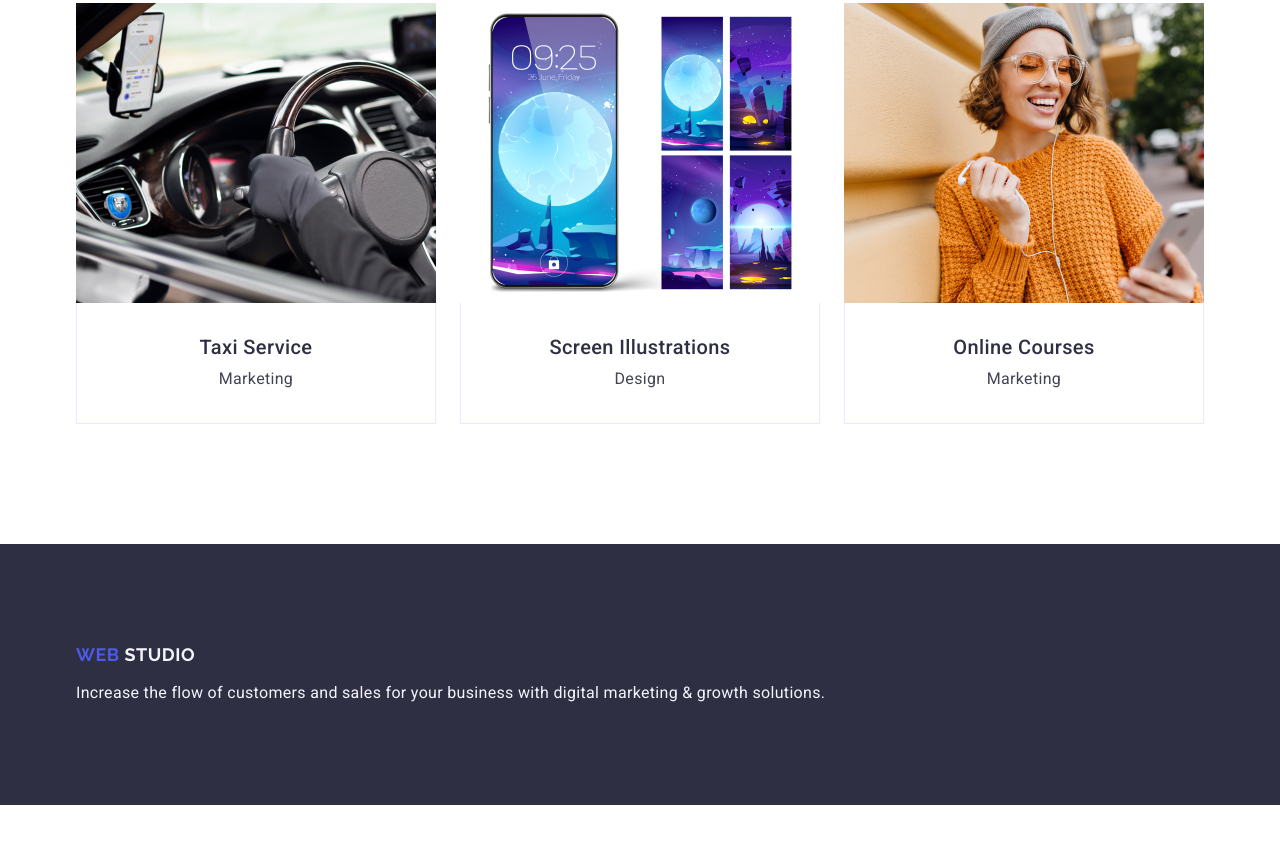
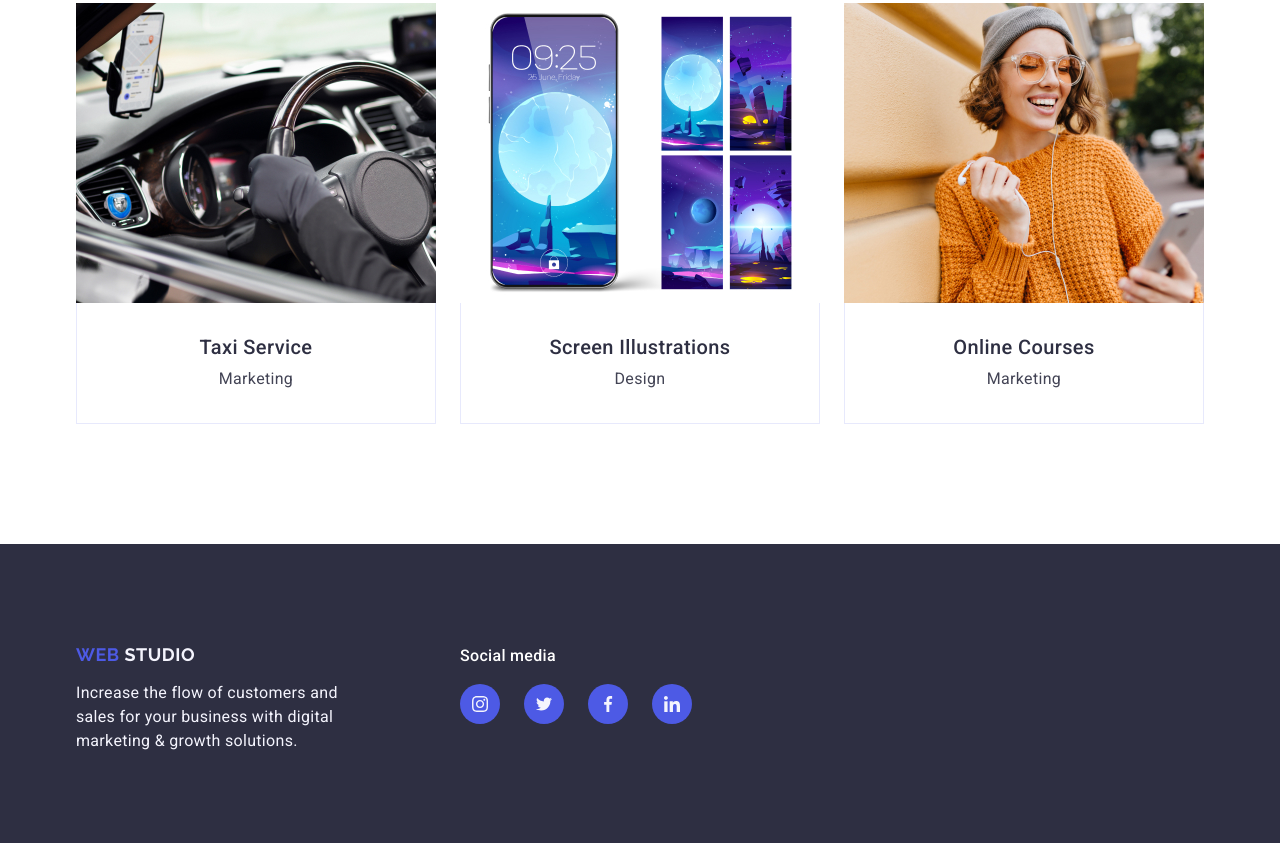
Before and after one commit to Anastasiya-Shtukar/goit-markup-hw-04, a plain HTML site: page index.html in a window 1280 px wide. Shown: the part 2631-3474 px from the top of the page. Before the commit the page ends 3436 px from the top, so only its background shows below. Drawn offline with nearby package versions, Linux system fonts and the light colour scheme.

Commit message:
20.05 08

```diff
--- a/css/style.css
+++ b/css/style.css
@@ -363,6 +363,25 @@ ul {
   background-color: #2e2f42;
   padding: 100px 0;
 }
+
+.footer .container {
+  display: flex;
+  align-items: baseline;
+}
+
+.footer-logo-p {
+  margin-right: 120px;
+}
+
+.footer-social-media-p {
+  font-weight: 500;
+  font-size: 16px;
+  line-height: 1.5;
+  letter-spacing: 0.02em;
+  color: #ffffff;
+  margin-bottom: 16px;
+}
+
 .footer a {
   text-decoration: none;
 }
@@ -370,6 +389,7 @@ ul {
   color: #f4f4fd;
   line-height: 1.5;
   letter-spacing: 0.02em;
+  width: 264px;
 }
 .footer .logo {
   display: inline-block;
--- a/index.html
+++ b/index.html
@@ -534,6 +534,7 @@
 
     <footer class="footer">
       <div class="container">
+        <div class="footer-logo-p">
           <a href="./index.html" class="logo">
             Web
             <span class="studio-two">Studio</span>
@@ -543,6 +544,55 @@
             digital marketing & growth solutions.
           </p>
         </div>
+        <div class="footer-social-media">
+          <p class="footer-social-media-p">Social media</p>
+          <ul class="icon-list">
+            <li class="icon-li">
+              <a href="https://www.instagram.com/" class="icon-social-link">
+                <svg
+                  width="16"
+                  height="16"
+                  class="social-link-svg"
+                  fill="#f4f4fd"
+                >
+                  <use href="./images/SVG-icons.svg#icon-instagram"></use>
+                </svg>
+              </a>
+            </li>
+            <li class="icon-li">
+              <a href="https://x.com/" class="icon-social-link">
+                <svg width="16" height="16" class="social-link-svg">
+                  <use href="./images/SVG-icons.svg#icon-twitter"></use>
+                </svg>
+              </a>
+            </li>
+            <li class="icon-li">
+              <a href="https://www.facebook.com/" class="icon-social-link">
+                <svg
+                  width="16"
+                  height="16"
+                  class="social-link-svg"
+                  fill="#f4f4fd"
+                >
+                  <use href="./images/SVG-icons.svg#icon-facebook"></use>
+                </svg>
+              </a>
+            </li>
+            <li class="icon-li">
+              <a href="https://www.linkedin.com/" class="icon-social-link">
+                <svg
+                  width="16"
+                  height="16"
+                  class="social-link-svg"
+                  fill="#f4f4fd"
+                >
+                  <use href="./images/SVG-icons.svg#icon-linkedin"></use>
+                </svg>
+              </a>
+            </li>
+          </ul>
+        </div>
+      </div>
     </footer>
   </body>
 </html>
```
Lines whose indentation alone changed are shown as unchanged.
